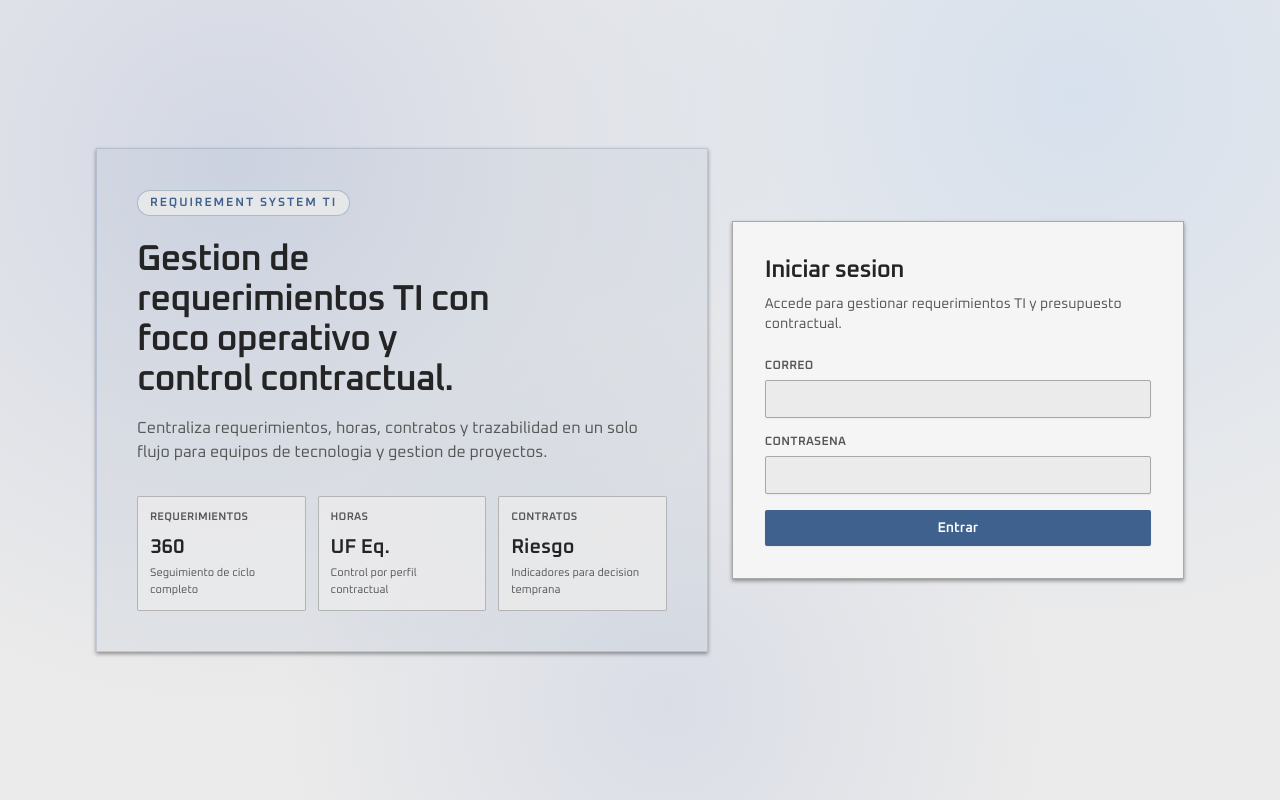
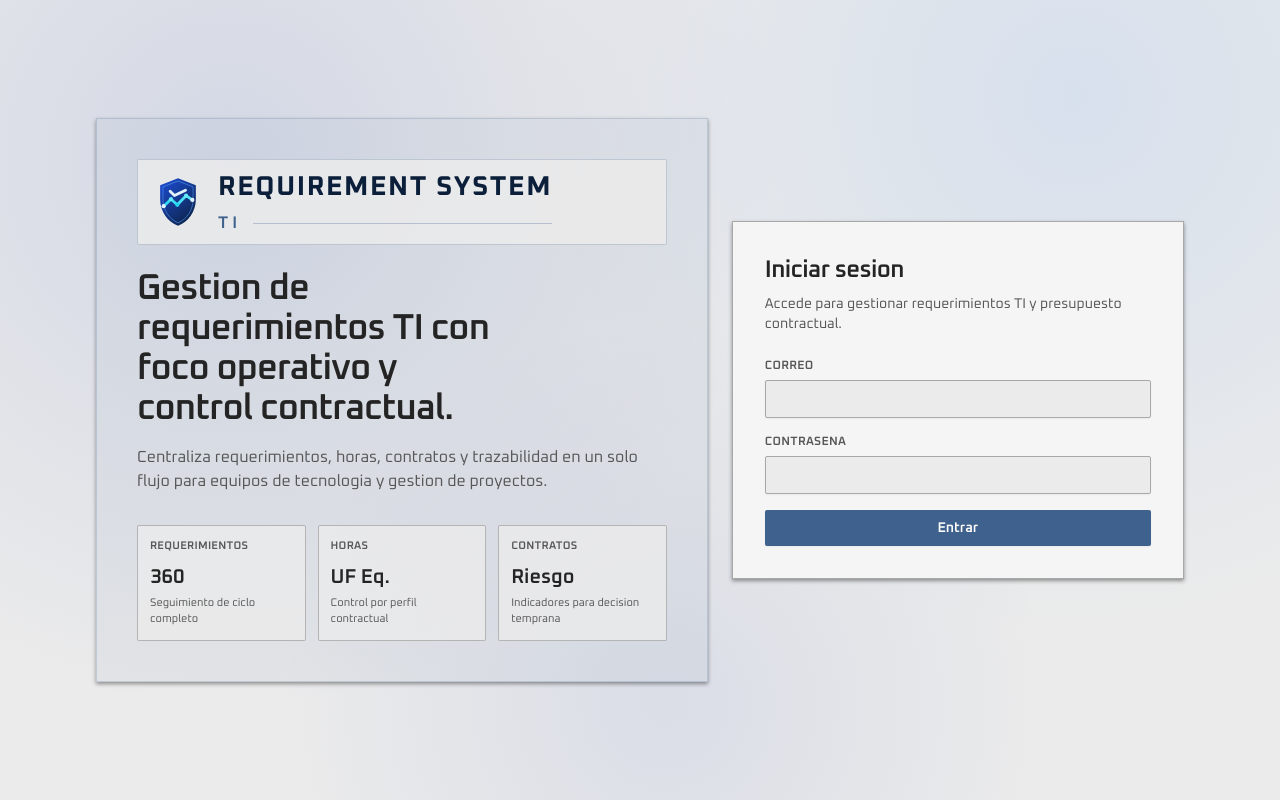
Before and after one commit to 404BadRequest/requirements-management-system, a Next.js app: page /login in a window 1280 px wide. Built offline with nearby package versions, Linux system fonts and the light colour scheme; no server answers.

Commit message:
feat: introduce shield branding across login, header and loaders
Add the new corporate shield identity to login and top navigation, and update module loading states to use the rotating shield mark for stronger brand presence and visual consistency.

Co-authored-by: Cursor <cursoragent@cursor.com>

```diff
--- a/src/app/login/page.tsx
+++ b/src/app/login/page.tsx
@@ -1,4 +1,5 @@
 import { loginAction } from "@/app/login/actions";
+import Image from "next/image";
 
 export default async function LoginPage({
   searchParams,
@@ -13,9 +14,29 @@ export default async function LoginPage({
       <div className="pointer-events-none absolute inset-0 bg-[radial-gradient(circle_at_18%_20%,rgba(20,60,180,0.11),transparent_45%),radial-gradient(circle_at_84%_12%,rgba(40,130,255,0.1),transparent_42%),radial-gradient(circle_at_52%_88%,rgba(20,60,180,0.08),transparent_40%)]" />
       <div className="relative mx-auto grid min-h-screen w-full max-w-6xl items-center gap-6 px-4 py-8 lg:grid-cols-[1.15fr,0.85fr] lg:px-8">
         <section className="surface-card border border-primary/20 bg-primary/5 p-6 shadow-soft lg:p-10">
-          <p className="inline-flex rounded-full border border-primary/35 bg-background/80 px-3 py-1 text-xs font-semibold uppercase tracking-[0.16em] text-primary">
-            Requirement System TI
-          </p>
+          <div className="flex items-center gap-3">
+            <div className="flex min-w-0 flex-1 items-center gap-3 rounded-[2px] border border-primary/25 bg-background/85 px-3 py-2">
+              <Image
+                src="/brand/rst-shield-checkflow-mark.svg"
+                alt="Isotipo Requirement System TI"
+                width={64}
+                height={64}
+                className="h-12 w-12 shrink-0 sm:h-14 sm:w-14"
+                priority
+              />
+              <div className="min-w-0">
+                <div className="inline-flex max-w-full flex-col">
+                  <p className="truncate text-[1.45rem] font-bold uppercase tracking-[0.06em] text-[#0B1F3A] sm:text-[1.7rem]">
+                    Requirement System
+                  </p>
+                  <div className="mt-0.5 flex items-center gap-3">
+                    <p className="text-[1.05rem] font-semibold uppercase tracking-[0.24em] text-primary">TI</p>
+                    <span className="h-px min-w-16 flex-1 bg-primary/30 sm:min-w-24" aria-hidden />
+                  </div>
+                </div>
+              </div>
+            </div>
+          </div>
           <h1 className="mt-6 max-w-[18ch] text-3xl font-semibold tracking-tight text-foreground sm:text-4xl">
             Gestion de requerimientos TI con foco operativo y control contractual.
           </h1>
--- a/src/components/common/rms-loader.tsx
+++ b/src/components/common/rms-loader.tsx
@@ -1,3 +1,5 @@
+import Image from "next/image";
+
 type RmsLoaderProps = {
   title?: string;
   description?: string;
@@ -24,10 +26,17 @@ export function RmsLoader({
           aria-live="polite"
           aria-busy="true"
         >
-          <div className="relative flex h-16 w-16 items-center justify-center">
-            <span className="absolute inset-0 animate-spin rounded-full border-2 border-border border-t-primary" aria-hidden />
-            <span className="inline-flex h-9 w-9 items-center justify-center rounded-[2px] border border-primary bg-primary text-sm font-semibold text-primary-foreground">
-              R
+          <div className="relative flex h-24 w-24 items-center justify-center">
+            <span className="absolute inset-0 animate-spin rounded-full border-[3px] border-border border-t-primary" aria-hidden />
+            <span className="inline-flex h-16 w-16 animate-spin items-center justify-center [animation-duration:1800ms]">
+              <Image
+                src="/brand/rst-shield-checkflow-mark.svg"
+                alt="Escudo Requirement System TI"
+                width={56}
+                height={56}
+                className="h-14 w-14 drop-shadow-[0_1px_2px_rgba(0,0,0,0.3)]"
+                priority
+              />
             </span>
           </div>
           <div className="space-y-1.5">
--- a/src/components/layout/header.tsx
+++ b/src/components/layout/header.tsx
@@ -2,6 +2,7 @@
 
 import { useEffect, useState } from "react";
 import Link from "next/link";
+import Image from "next/image";
 import { usePathname } from "next/navigation";
 import { CommandPalette } from "@/components/common/command-palette";
 import { MobileNav } from "@/components/layout/mobile-nav";
@@ -40,12 +41,26 @@ function HeaderInner({ sessionUser, commandItems, navLinks, notificationUnread }
     <header className="sticky top-0 z-30 border-b border-border bg-card shadow-soft menu-fade-in">
       <div className="mx-auto flex w-full max-w-[1760px] items-center justify-between gap-3 px-3 py-2.5 md:justify-center sm:px-4">
         <MobileNav links={navLinks} />
-        <div className="hidden items-center gap-2 md:flex">
-          <span className="inline-flex h-7 w-7 items-center justify-center rounded-[2px] border border-primary bg-primary text-primary-foreground">
-            R
-          </span>
-          <span className="text-sm font-semibold tracking-tight text-foreground">Requirement System TI</span>
-          <span className="text-[11px] text-muted-foreground">Plataforma</span>
+        <div className="hidden items-center md:flex">
+          <div className="flex min-w-[21rem] items-center gap-2.5 rounded-[2px] border border-primary/25 bg-background/85 px-2.5 py-1.5 shadow-soft">
+            <Image
+              src="/brand/rst-shield-checkflow-mark.svg"
+              alt="Requirement System TI"
+              width={44}
+              height={44}
+              className="h-9 w-9 shrink-0"
+              priority
+            />
+            <div className="min-w-0 leading-none">
+              <div className="inline-flex max-w-full flex-col">
+                <p className="truncate text-sm font-bold uppercase tracking-[0.06em] text-[#0B1F3A]">Requirement System</p>
+                <div className="mt-1 flex items-center gap-2">
+                  <p className="text-[11px] font-semibold uppercase tracking-[0.2em] text-primary">TI</p>
+                  <span className="h-px min-w-10 flex-1 bg-primary/35" aria-hidden />
+                </div>
+              </div>
+            </div>
+          </div>
         </div>
 
         <div className="min-w-0 w-full max-w-xl md:flex-none">
```
Also changed, not shown: public/brand/rst-shield-checkflow-lockup.svg (added), public/brand/rst-shield-checkflow-mark.svg (added).
